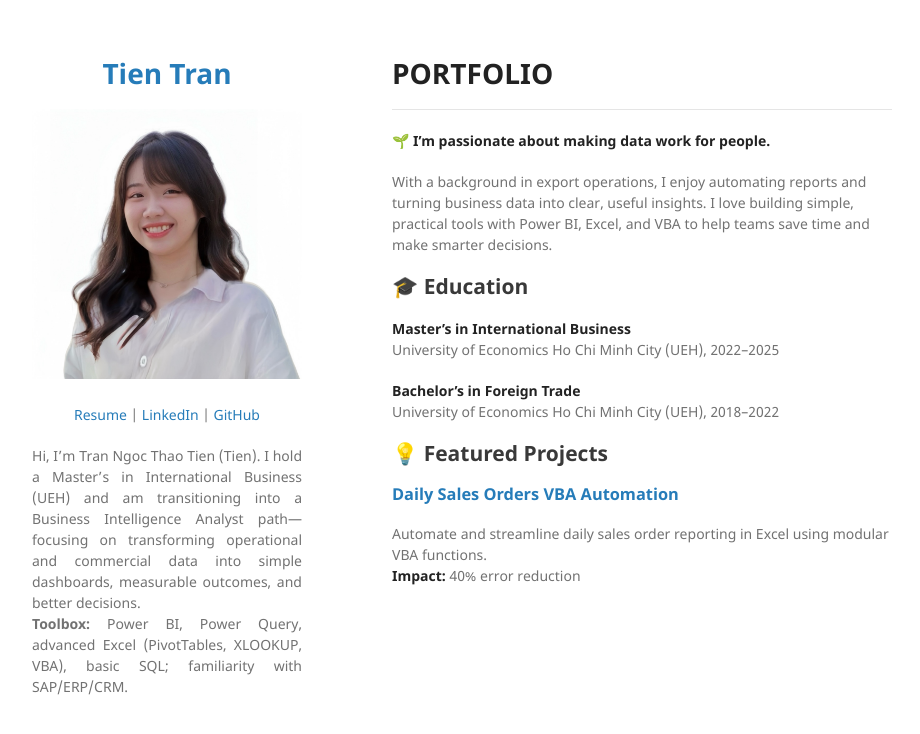
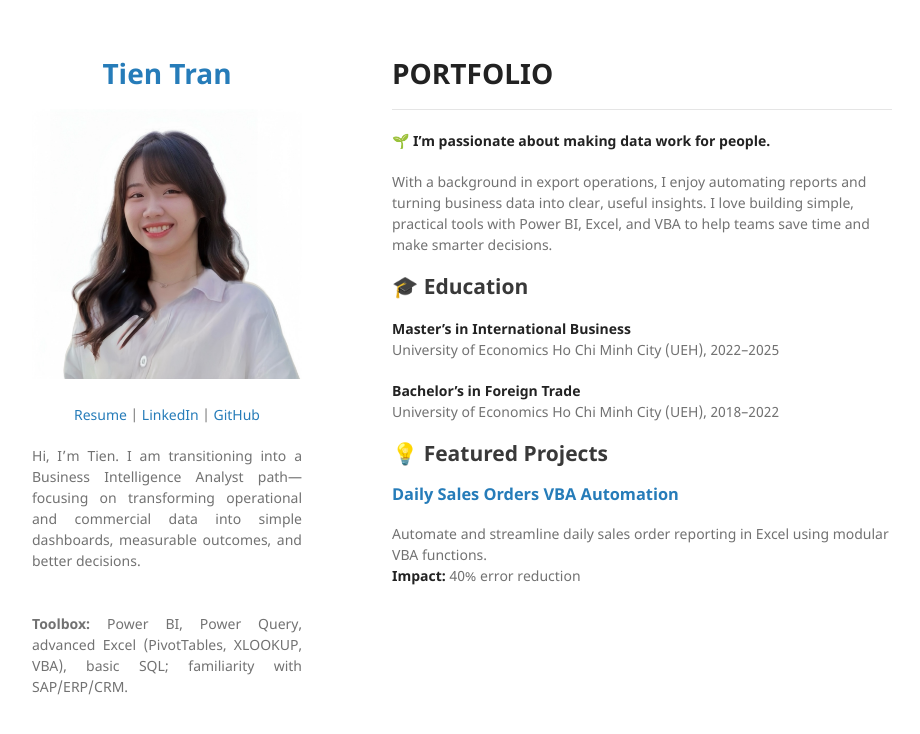
Before and after one commit to tnthaotien/tnthaotien.github.io, a Jekyll site: the page built from index.md, in a window 1280 px wide. Shown: the top 734 px of the page, without its empty margins (178-1098 px from the left). Built offline with Jekyll 4.4.1, drawn with Linux system fonts in a browser that asks for light colours; our own code applies the rules of GitHub Pages for plain Markdown files.

Commit message:
Update _config.yml

```diff
--- a/_config.yml
+++ b/_config.yml
@@ -10,7 +10,8 @@ description:
   </p>
 
   <p align="justify">
-  Hi, I’m Tran Ngoc Thao Tien (Tien). I hold a Master’s in International Business (UEH) and am transitioning into a Business Intelligence Analyst path—focusing on transforming operational and commercial data into simple dashboards, measurable outcomes, and better decisions.<br>
+  Hi, I’m Tien. I am transitioning into a Business Intelligence Analyst path—focusing on transforming operational and commercial data into simple dashboards, measurable outcomes, and better decisions.<br>
+  <br><br>
   <b>Toolbox:</b> Power BI, Power Query, advanced Excel (PivotTables, XLOOKUP, VBA), basic SQL; familiarity with SAP/ERP/CRM.<br><br>
   <br><br>
 
```
